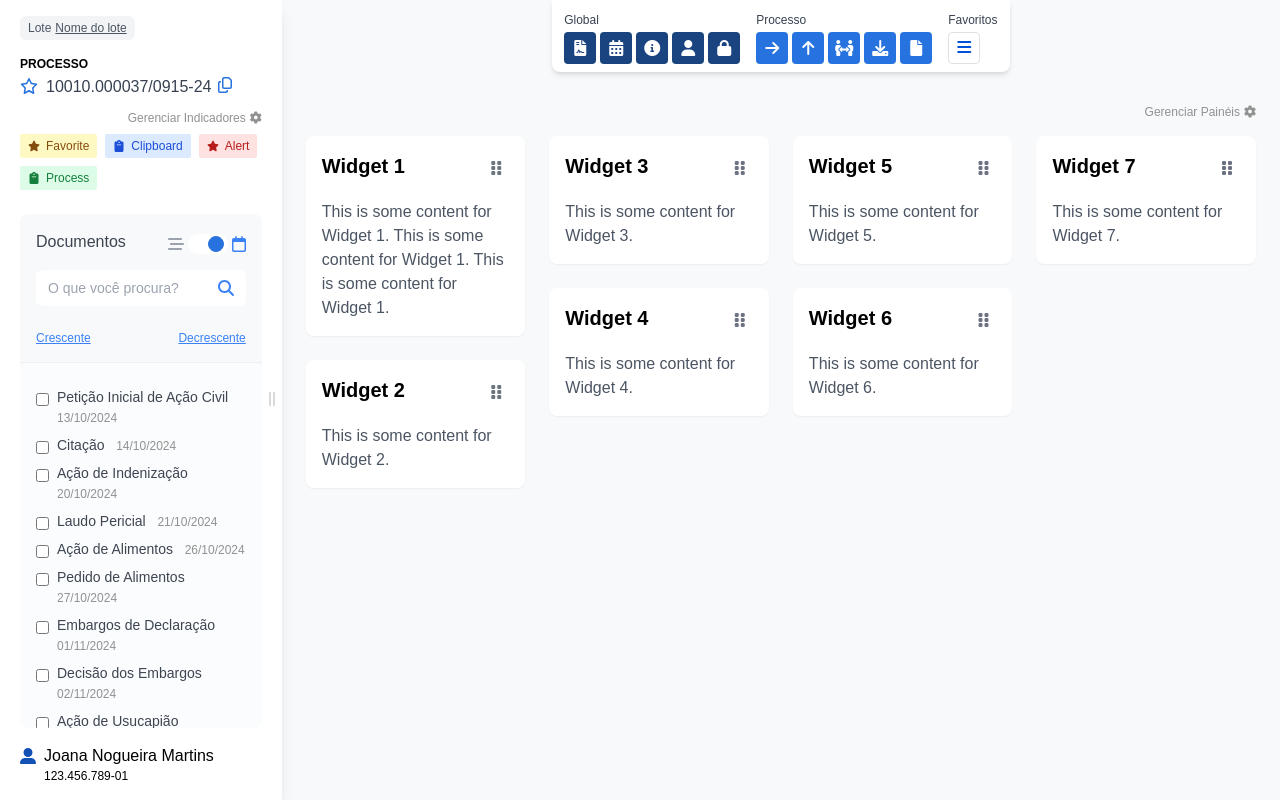
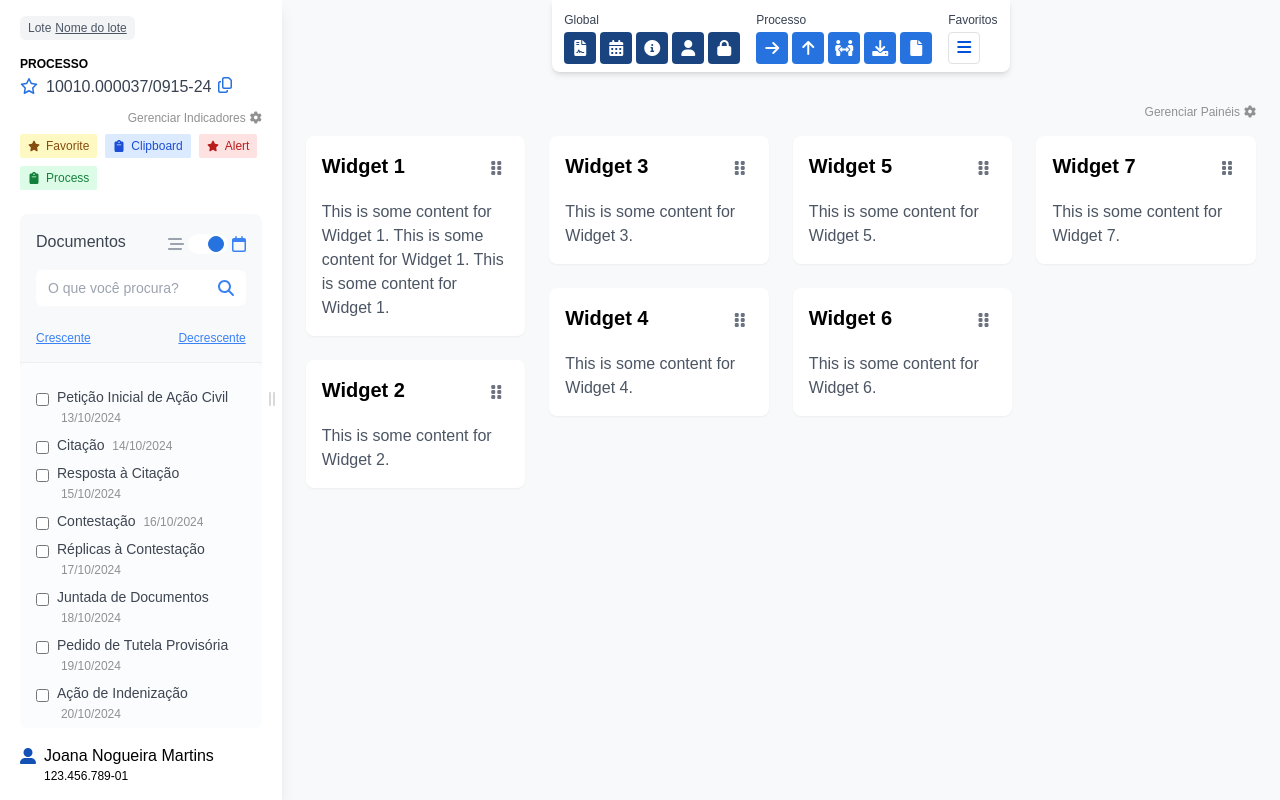
Before and after one commit to guilhermeteles/eprocesso, a React (Vite) app: page / in a window 1280 px wide. Both pictures are taken after a click on the icon 175 px from the left and 244 px from the top of the page. Built offline with nearby package versions, Linux system fonts and the light colour scheme.

Commit message:
chronological sorting

```diff
--- a/src/components/DocumentsAside.jsx
+++ b/src/components/DocumentsAside.jsx
@@ -172,24 +172,6 @@ export const DocumentsAside = () => {
   },
 ];
 
-
-
-  // Flattening documents into a single array for chronological display
-  const getFlattenedDocuments = () => {
-    const flattenedDocs = [];
-
-    documents.forEach((parentDoc) => {
-      flattenedDocs.push({ ...parentDoc }); // Add parent document
-
-      parentDoc.children.forEach((childDoc) => {
-        flattenedDocs.push({ ...childDoc, parentId: parentDoc.id }); // Add child document
-      });
-    });
-
-    // Sort by date
-    return flattenedDocs.sort((a, b) => new Date(a.date) - new Date(b.date));
-  };
-
   const formatDate = (date) => {
     const [year, month, day] = date.split('-');
     return `${day}/${month}/${year}`;
@@ -292,6 +274,103 @@ const renderDocuments = (docList, depth = 0) => {
   };
 
 
+  // Recursive function to render documents with an option for reverse order
+  const renderChronologicalDocuments = (docList, reverse = false) => {
+    // Reverse the list if the reverse parameter is true
+    const sortedDocList = reverse ? [...docList].reverse() : docList;
+
+    const listItems = sortedDocList.map((doc) => (
+      <li key={doc.id} className="flex items-center mb-2">
+        <input
+          type="checkbox"
+          checked={selectedDocuments.includes(doc.id)}
+          onChange={() => handleCheckboxChange(doc.id)}
+          className="mr-2 self-start mt-1.5"
+        />
+        <Link
+          to="/pdf-reader"
+          state={{ fileName: doc.name }} // Passing file name in state
+          className="text-sm text-[#3D4551] hover:underline cursor-pointer"
+        >
+          {doc.name} &nbsp;
+          <span className="text-xs text-[#919191]">{formatDate(doc.date)}</span>
+        </Link>
+      </li>
+    ));
+
+    // If the current document has children, call the function recursively
+    sortedDocList.forEach((doc) => {
+      if (doc.children && doc.children.length > 0) {
+        listItems.push(...renderChronologicalDocuments(doc.children, reverse).props.children);
+      }
+    });
+
+    return <ul className="mt-2">{listItems}</ul>;
+  };
+
+
+// Function to get all documents in a one-dimensional array and sort by date
+const AllDocumentsArray = (documents) => {
+  const flattenDocuments = (docs) => {
+    let result = []; // Initialize the result array
+
+    docs.forEach((doc) => {
+      result.push(doc); // Add the current document
+      if (doc.children && doc.children.length > 0) {
+        // Recursively flatten the children
+        result = result.concat(flattenDocuments(doc.children));
+      }
+    });
+
+    return result; // Return the flattened result
+  };
+
+  // Flatten the documents
+  const flattenedDocs = flattenDocuments(documents);
+
+  // Sort the flattened documents by date (assumes doc.date is a Date object or a string that can be parsed into a date)
+  const sortedDocs = flattenedDocs.sort((a, b) => {
+    return new Date(a.date) - new Date(b.date); // Change to b.date - a.date for descending order
+  });
+
+  return sortedDocs; // Return the sorted flattened documents
+};
+
+  // Component rendering the chronological view
+  const ChronologicalView = () => {
+    const flattenDocuments = AllDocumentsArray(documents); // Get top-level documents
+
+    return (
+      <div>
+        {renderChronologicalDocuments(flattenDocuments)}
+      </div>
+    );
+  };
+
+  // Component rendering the chronological view
+  const AntiChronologicalView = () => {
+    const flattenDocuments = AllDocumentsArray(documents).reverse(); // Get top-level documents
+
+    return (
+      <div>
+        {renderChronologicalDocuments(flattenDocuments)}
+      </div>
+    );
+  };
+
+
+const [chronos, setChronos] = useState('crescente'); // Set default view mode
+
+  // Function to change view to chronological
+  const showChronologicalView = () => {
+    setChronos('crescente');
+  };
+
+  // Function to change view to anti-chronological
+  const showAntiChronologicalView = () => {
+    setChronos('decrescente');
+  };
+
   return (
     <aside className="bg-[#F7F9FA] rounded-lg overflow-hidden flex flex-col ">
       <div className='pt-4 px-4 border-b border-[#EDEFF0]'>
@@ -369,13 +448,13 @@ const renderDocuments = (docList, depth = 0) => {
 
             <button
               className="text-xs text-blue-500 underline hover:text-blue-700"
-              onClick={contractAll}
+              onClick={showChronologicalView}
             >
               Crescente
             </button>
             <button
               className="text-xs text-blue-500 underline hover:text-blue-700"
-              onClick={expandAll}
+              onClick={showAntiChronologicalView}
             >
               Decrescente
             </button>
@@ -423,25 +502,9 @@ const renderDocuments = (docList, depth = 0) => {
     ))}
   </ul>
   ) : (
-    <ul className="mt-2">
-      {getFlattenedDocuments().map((doc) => (
-        <li key={doc.id} className="flex items-center mb-2">
-          <input
-            type="checkbox"
-            checked={selectedDocuments.includes(doc.id)}
-            onChange={() => handleCheckboxChange(doc.id)}
-            className="mr-2 self-start mt-1.5"
-          />
-          <Link
-            to="/pdf-reader"
-            state={{ fileName: doc.name }} // Passing file name in state
-            className="text-sm text-[#3D4551] hover:underline cursor-pointer"
-          >
-            {doc.name} &nbsp; <span className="text-xs text-[#919191]">{formatDate(doc.date)}</span>
-          </Link>
-        </li>
-      ))}
-    </ul>
+    <div>
+    {chronos === 'crescente' ? <ChronologicalView /> : <AntiChronologicalView />}
+    </div>
   )}
 </div>
 
```
Lines whose indentation alone changed are shown as unchanged.
